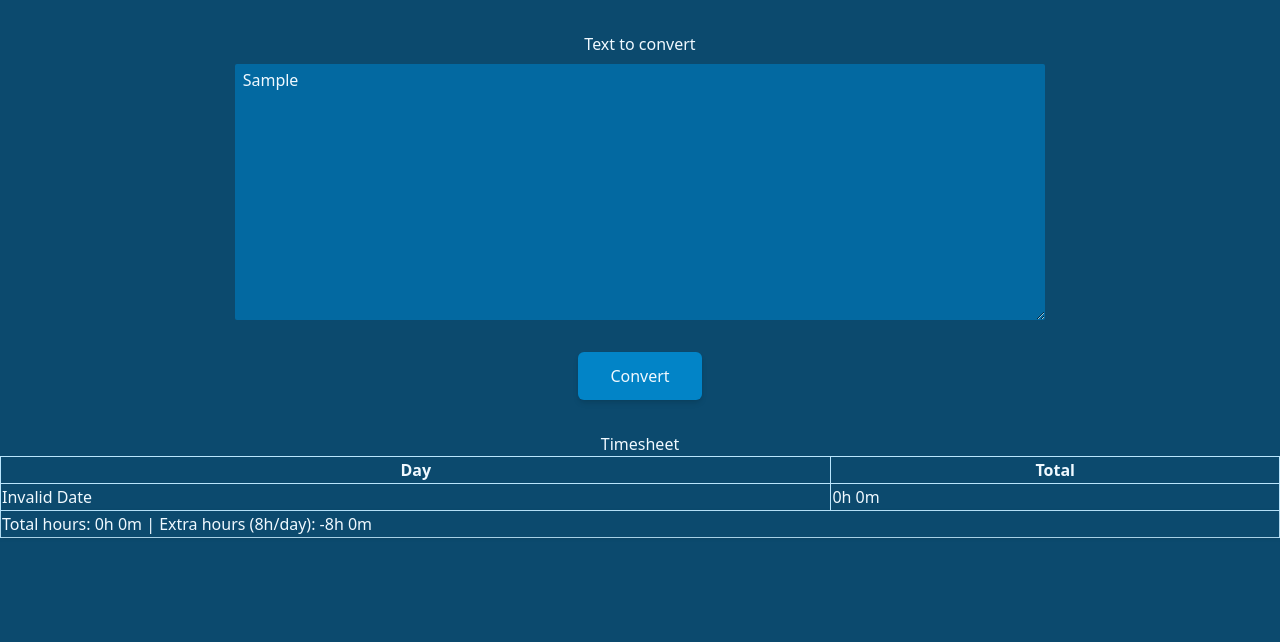
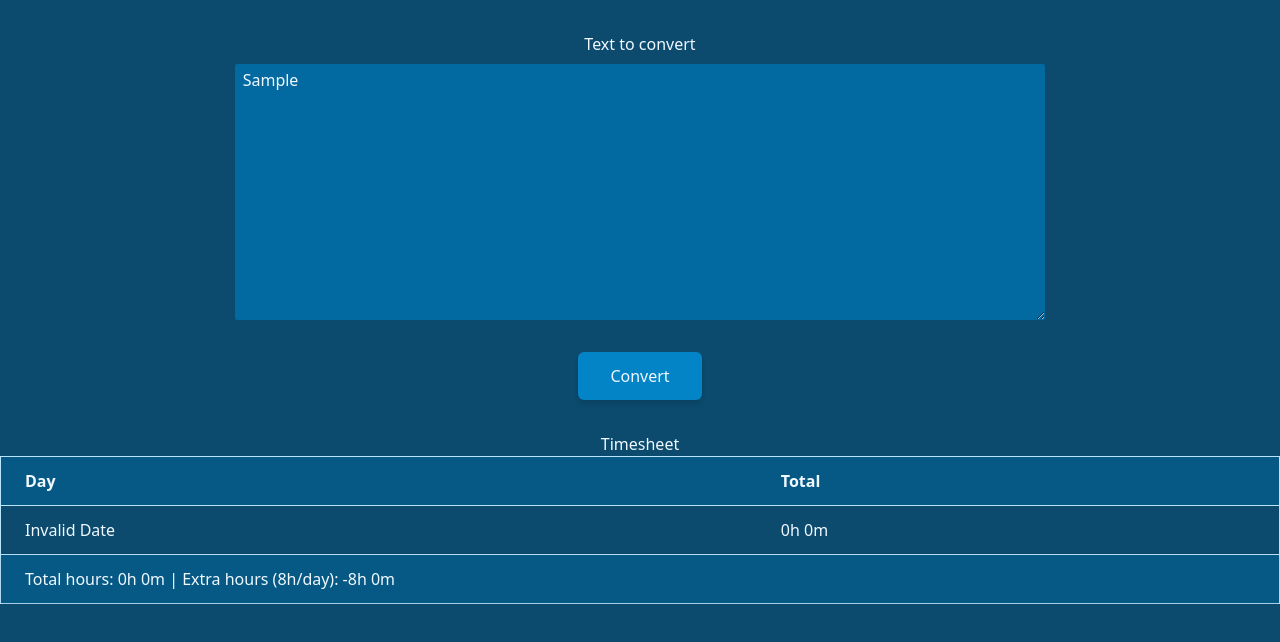
Before and after one commit to miguelcarvalho13/quick-timesheet, a React (Create React App) app: page / in a window 1280 px wide. Both pictures are taken after typing "Sample" into the empty fields and a click on the input "Convert". Shown: the top 642 px of the page. Built offline with nearby package versions, Linux system fonts and the light colour scheme.

Commit message:
feat(table): enhance style

```diff
--- a/src/App.tsx
+++ b/src/App.tsx
@@ -35,7 +35,9 @@ function App() {
         >
         </input>
       </form>
-      <TimesheetTable daysList={daysList} />
+      <div className='w-full overflow-x-scroll'>
+        <TimesheetTable daysList={daysList} />
+      </div>
     </div>
   );
 }
--- a/src/components/TimesheetTable.tsx
+++ b/src/components/TimesheetTable.tsx
@@ -19,30 +19,30 @@ function TimesheetTable(props: TimesheetTableProps) {
   const maxNumberOfEntries = Array.from({ length: Math.max(...props.daysList.map(d => d.intervalsAsEntries.length)) })
 
   return (
-    <table className='table-auto border-collapse border border-sky-200 w-full'>
+    <table className='table-auto border-collapse border border-sky-200 w-full p-8'>
       <caption>Timesheet</caption>
       <thead>
         <tr>
-          <th className='bg-sky-900 border border-sky-200 sticky top-0'>Day</th>
-          {maxNumberOfEntries.map((_, i) => <th className='bg-sky-900 border border-sky-200 sticky top-0' key={i}>Entry {i+1}</th>)}
-          <th className='bg-sky-900 border border-sky-200 sticky top-0'>Total</th>
+          <th className='bg-sky-800 border-b border-sky-200 sticky text-left -top-1 px-6 py-3 whitespace-nowrap'>Day</th>
+          {maxNumberOfEntries.map((_, i) => <th className='bg-sky-800 border-b border-sky-200 sticky text-left -top-1 px-6 py-3 whitespace-nowrap' key={i}>Entry {i+1}</th>)}
+          <th className='bg-sky-800 border-b border-sky-200 sticky text-left -top-1 px-6 py-3 whitespace-nowrap'>Total</th>
         </tr>
       </thead>
       <tbody>
         {props.daysList.map((timesheetDay) => {
           return (
             <tr key={formatDay(timesheetDay.date)}>
-              <td className='border border-sky-200'>{formatDay(timesheetDay.date)}</td>
+              <td className='border-b border-sky-200 px-6 py-3 whitespace-nowrap'>{formatDay(timesheetDay.date)}</td>
               {maxNumberOfEntries.map((_, i) => {
                 const entry = timesheetDay.intervalsAsEntries[i];
 
                 return (
-                  <td className='border border-sky-200' key={i}>
+                  <td className='border-b border-sky-200 px-6 py-3 whitespace-nowrap' key={i}>
                     {entry ? formatHourOfDay(entry) : '-'}
                   </td>
                 );
               })}
-              <td className='border border-sky-200'>
+              <td className='border-b border-sky-200 px-6 py-3 whitespace-nowrap'>
                 {formatDuration(timesheetDay.totalDurationInMinutes)}
               </td>
             </tr>
@@ -51,7 +51,7 @@ function TimesheetTable(props: TimesheetTableProps) {
       </tbody>
       <tfoot>
         <tr>
-          <td className='bg-sky-900 drop-shadow  border border-sky-200 sticky bottom-0' colSpan={maxNumberOfEntries.length + 2}>
+          <td className='bg-sky-800 drop-shadow  border-b border-sky-200 sticky bottom-0 px-6 py-3 whitespace-nowrap' colSpan={maxNumberOfEntries.length + 2}>
             <span>Total hours: {formatTotalHours(props.daysList)}</span>
             <span>&nbsp;|&nbsp;</span>
             <span>Extra hours (8h/day): {formatExtraHours(props.daysList)}</span>
```
